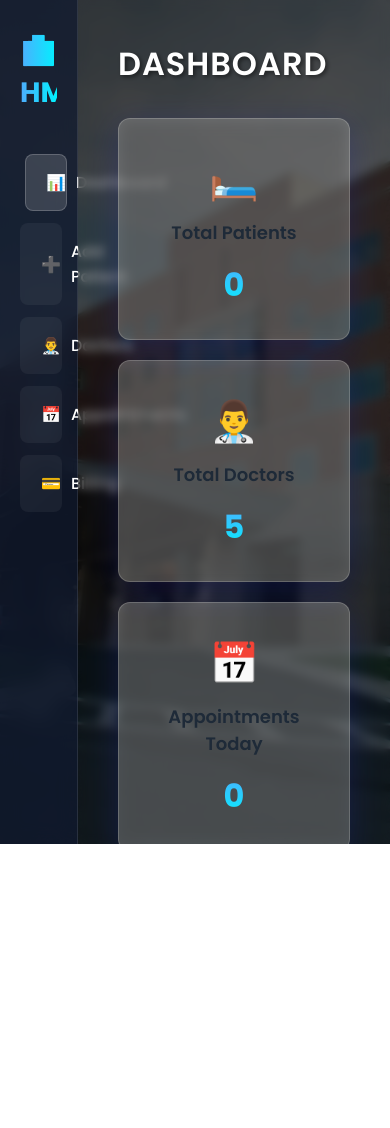
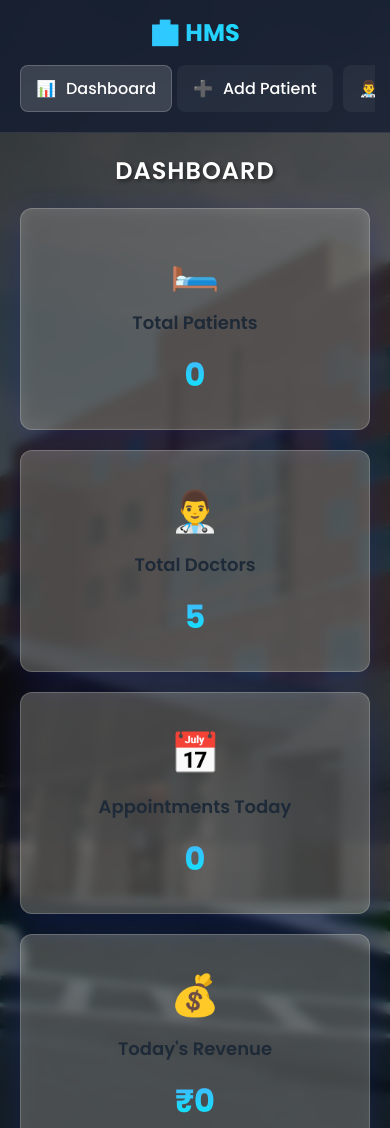
Before and after one commit to relianaman/hospital-management-system, a plain HTML site: page index.html in a window 390 px wide. Shown: the top 1128 px of the page. Before the commit the page ends 844 px from the top, so only its background shows below. Drawn offline with Linux system fonts and the light colour scheme.

Commit message:
Add files via upload

```diff
--- a/style.css
+++ b/style.css
@@ -239,3 +239,60 @@ button:hover {
 ::-webkit-scrollbar-thumb:hover {
     background: rgba(255, 255, 255, 0.5);
 }
+
+/* Responsive Layout */
+@media (max-width: 768px) {
+    body {
+        flex-direction: column;
+        overflow-y: auto;
+        height: auto;
+        min-height: 100vh;
+    }
+
+    .sidebar {
+        width: 100%;
+        height: auto;
+        padding: 15px;
+        border-right: none;
+        border-bottom: 1px solid rgba(255, 255, 255, 0.1);
+        z-index: 10;
+    }
+
+    .sidebar h2 {
+        font-size: 24px;
+        margin-bottom: 15px;
+    }
+
+    .sidebar ul {
+        display: flex;
+        overflow-x: auto;
+        padding-bottom: 5px;
+    }
+
+    .sidebar ul::-webkit-scrollbar {
+        height: 4px;
+    }
+
+    .sidebar ul li {
+        margin: 0 10px 0 0;
+        padding: 10px 15px;
+        white-space: nowrap;
+    }
+
+    .main {
+        width: 100%;
+        height: auto;
+        padding: 20px;
+        overflow-y: visible;
+    }
+
+    .cards {
+        grid-template-columns: 1fr;
+    }
+
+    .header {
+        font-size: 24px;
+        margin-bottom: 20px;
+        text-align: center;
+    }
+}
```
